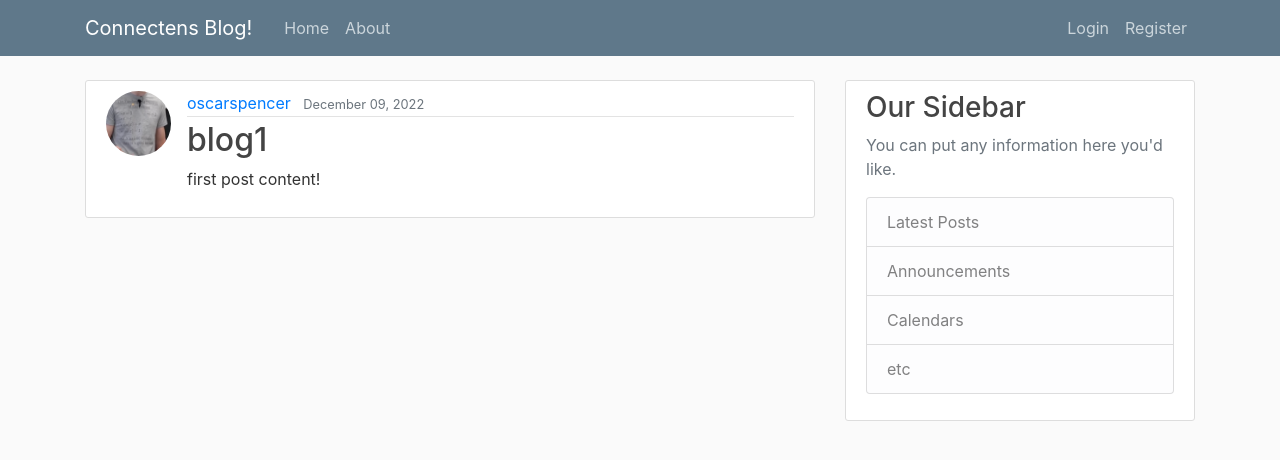
After one commit to oskccy/Connectens-Steel-City-2022-, a Django app: page /post/1/ in a window 1280 px wide. The commit adds this page. Shown: the top 460 px of the page. Run offline with Django 4.2, Linux system fonts and the light colour scheme; data comes from the database, SQL or seed files in the repository; both versions use the stored data as it was after the commit; some libraries are stand-ins or nearby versions.

Commit message:
ver1.5: +more security, create , update and delete posts

```diff
--- a/blog/models.py
+++ b/blog/models.py
@@ -1,3 +1,4 @@
+from django.urls import reverse
 from django.db import models
 from django.utils import timezone
 from django.contrib.auth.models import User
@@ -10,3 +11,6 @@ class Post(models.Model):
 
     def __str__(self):
         return self.title
+
+    def get_absolute_url(self):
+        return reverse('post-detail', kwargs={'pk':self.pk})
--- a/blog/templates/blog/base.html
+++ b/blog/templates/blog/base.html
@@ -40,6 +40,7 @@
                     <!-- Navbar Right Side -->
                     <div class="navbar-nav">
                         {% if user.is_authenticated %}
+                          <a class="nav-item nav-link" href="{% url 'post-create' %}">New Idea?</a>
                           <a class="nav-item nav-link" href="{% url 'logout' %}">Logout</a>
                           <a class="nav-item nav-link" href="{% url 'profile' %}">Your Profile</a>
                         {% else %}
--- a/blog/templates/blog/home.html
+++ b/blog/templates/blog/home.html
@@ -10,7 +10,7 @@
                 <a class="mr-2" href="#">{{ post.author }}</a>
                 <small class="text-muted">{{ post.date_posted|date:"F d, Y" }}</small>
             </div>
-            <h2><a class="article-title" href="#">{{ post.title }}</a></h2>
+            <h2><a class="article-title" href="{% url 'post-detail' post.id %}">{{ post.title }}</a></h2>
             <p class="article-content">{{ post.content }}</p>
             </div>
         </article>
--- /dev/null
+++ b/blog/templates/blog/post_detail.html
@@ -0,0 +1,21 @@
+{% extends "blog/base.html" %}
+
+{% block content %}
+    <article class="media content-section">
+        <img class="rounded-circle article-img"  src="{{ object.author.profile.image.url }}">
+        <div class="media-body">
+        <div class="article-metadata">
+            <a class="mr-2" href="#">{{ object.author }}</a>
+            <small class="text-muted">{{ object.date_posted|date:"F d, Y" }}</small>
+            {% if object.author == user %}
+              <div>
+                <a class="btn btn-secondary btn-sm mt-1 mb-1" href="{% url 'post-update' object.id %}">Update</a>
+                <a class="btn btn-danger btn-sm mt-1 mb-1" href="{% url 'post-delete' object.id %}">Delete</a>
+              </div>
+            {% endif %}
+        </div>
+        <h2 class="article-title">{{ object.title }}</h2>
+        <p class="article-content">{{ object.content }}</p>
+        </div>
+    </article>
+{% endblock content %}
--- a/blog/urls.py
+++ b/blog/urls.py
@@ -1,7 +1,12 @@
 from django.urls import path
+from .views import PostListView, PostDetailView, PostCreateView, PostUpdateView, PostDeleteView
 from . import views
 
 urlpatterns = [
-    path('', views.home, name = 'blog-home'), #first arg = "blog/'nothing'" theoretically
+    path('', PostListView.as_view(), name = 'blog-home'),
+    path('post/<int:pk>/', PostDetailView.as_view(), name = 'post-detail'),
+    path('post/<int:pk>/update/', PostUpdateView.as_view(), name = 'post-update'),
+    path('post/<int:pk>/delete/', PostDeleteView.as_view(), name = 'post-delete'),
+    path('post/new/', PostCreateView.as_view(), name = 'post-create'),
     path('about/', views.about, name = 'blog-about'),
 ]
--- a/blog/views.py
+++ b/blog/views.py
@@ -1,16 +1,56 @@
-# module imports with specific functions
-
 from django.shortcuts import render
+from django.contrib.auth.mixins import LoginRequiredMixin, UserPassesTestMixin
+from django.views.generic import ListView, DetailView, CreateView, UpdateView, DeleteView
 from .models import Post
 
 
 def home(request):
-
     context = {
         'posts': Post.objects.all()
     }
 
     return render(request,'blog/home.html', context)
 
+class PostListView(ListView):
+    model = Post
+    template_name = 'blog/home.html'
+    context_object_name = 'posts'
+    ordering = ['-date_posted']
+
+class PostDeleteView(LoginRequiredMixin, UserPassesTestMixin, DeleteView):
+    model = Post
+    success_url = '/'
+
+    def test_func(self):
+        post = self.get_object()
+        if self.request.user == post.author:
+            return True
+        return False
+
+class PostDetailView(DetailView):
+    model = Post
+
+class PostCreateView(LoginRequiredMixin, CreateView):
+    model = Post
+    fields = ['title', 'content']
+
+    def form_valid(self, form):
+        form.instance.author = self.request.user
+        return super().form_valid(form)
+
+class PostUpdateView(LoginRequiredMixin, UserPassesTestMixin, UpdateView):
+    model = Post
+    fields = ['title', 'content']
+
+    def form_valid(self, form):
+        form.instance.author = self.request.user
+        return super().form_valid(form)
+
+    def test_func(self):
+        post = self.get_object()
+        if self.request.user == post.author:
+            return True
+        return False
+
 def about(request):
     return render(request,'blog/about.html', {'title': 'About'})
```
Also changed, not shown: blog/templates/blog/post_confirm_delete.html (added, +15 -0 lines), blog/templates/blog/post_form.html (added, +15 -0 lines), db.sqlite3, media/default.jpg.
